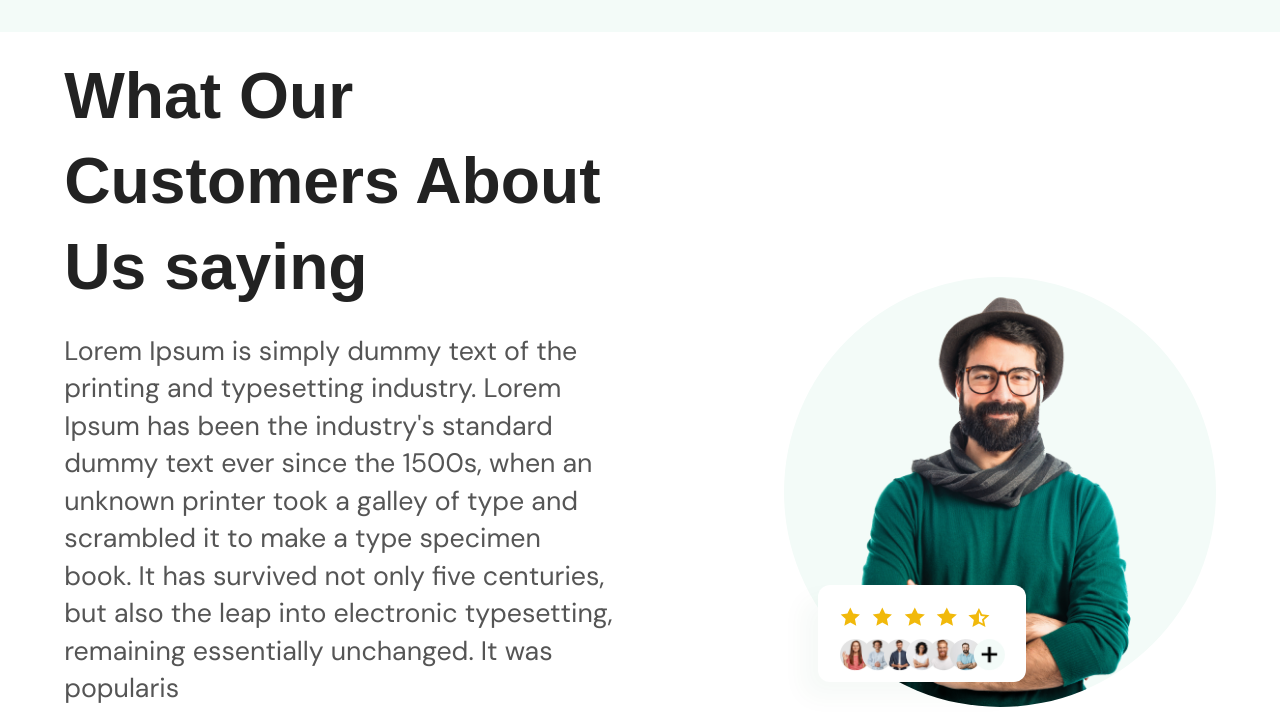
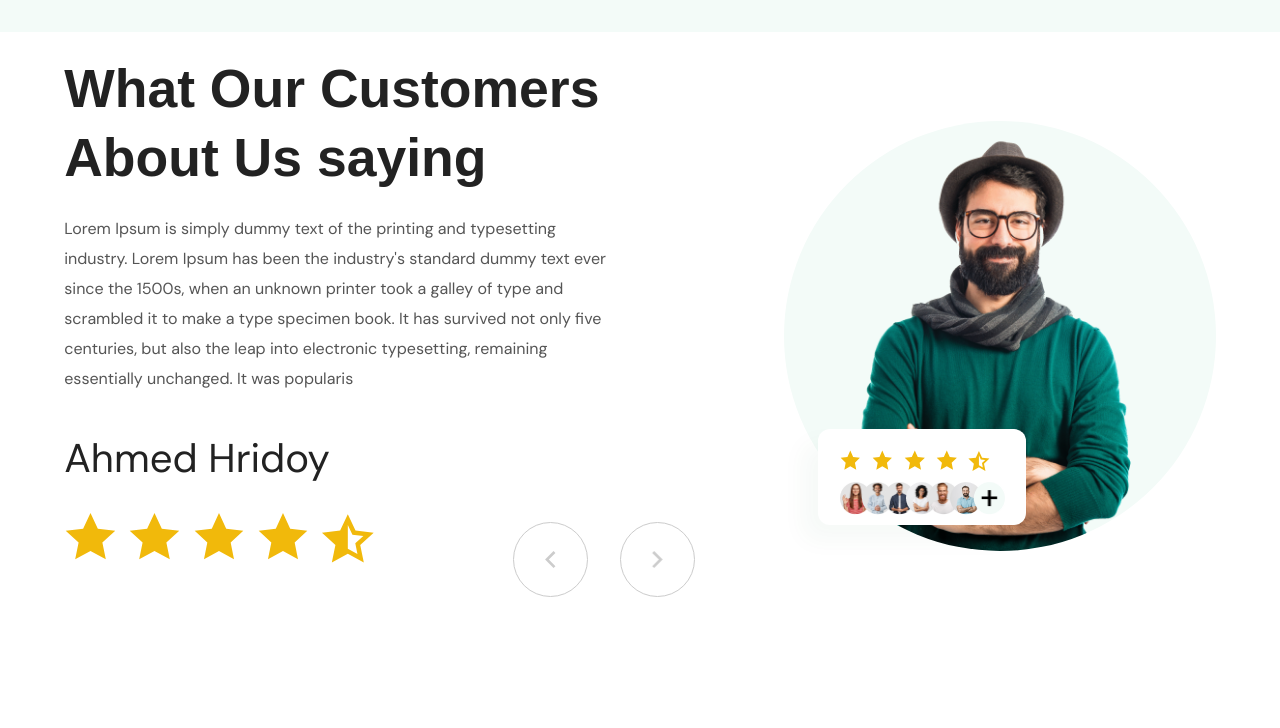
Before and after one commit to Alesia0401/project-practice-55-1, a website: page index.html in a window 1280 px wide. Shown: the part 2832-3560 px from the top of the page. Drawn offline with Linux system fonts and the light colour scheme; a web font is replaced by a local one.

Commit message:
Изменение размера шрифта, добавление контейнера

```diff
--- a/assets/scss/mixin.scss
+++ b/assets/scss/mixin.scss
@@ -53,8 +53,8 @@ html {
     }
 
     @include desktop {
-        font-size: 3rem;
-        line-height: 4rem;
+        font-size: 2.5rem;
+        line-height: 3.25rem;
     }
 
     @include desktop-xxl {
@@ -78,8 +78,8 @@ html {
     }
 
     @include desktop {
-        font-size: 1.25rem;
-        line-height: 1.75rem;
+        font-size: 0.75rem;
+        line-height: 1.4rem;
     }
 
     @include desktop-xxl {
--- a/assets/scss/what-our.scss
+++ b/assets/scss/what-our.scss
@@ -2,6 +2,11 @@
     display: grid;
     grid-template:1fr auto/5fr 3fr;
     padding: 0 3rem;
+    @include desktop-xxl {
+        max-width: 80%;
+        padding: 80px 10px;
+        margin: 0 auto;
+    }
 }
 
 .review-text {
@@ -36,7 +41,7 @@
     }
 
     @include desktop-xxl {
-        font-size: 3.25rem;
+        font-size: 2.75rem;
         line-height: 4.55rem;
     }
     color: $colorbl;
@@ -187,6 +192,12 @@
     column-gap: 1rem;
     padding: 0 100px;
     margin-top: 150px;
+
+    @include desktop-xxl {
+        max-width: 80%;
+        padding: 80px 10px;
+        margin: 150px auto 0 auto;
+    }
 }
 
 .iphone-photo {
```
Also changed, not shown: assets/styles/style.min.css, 1 other file.
